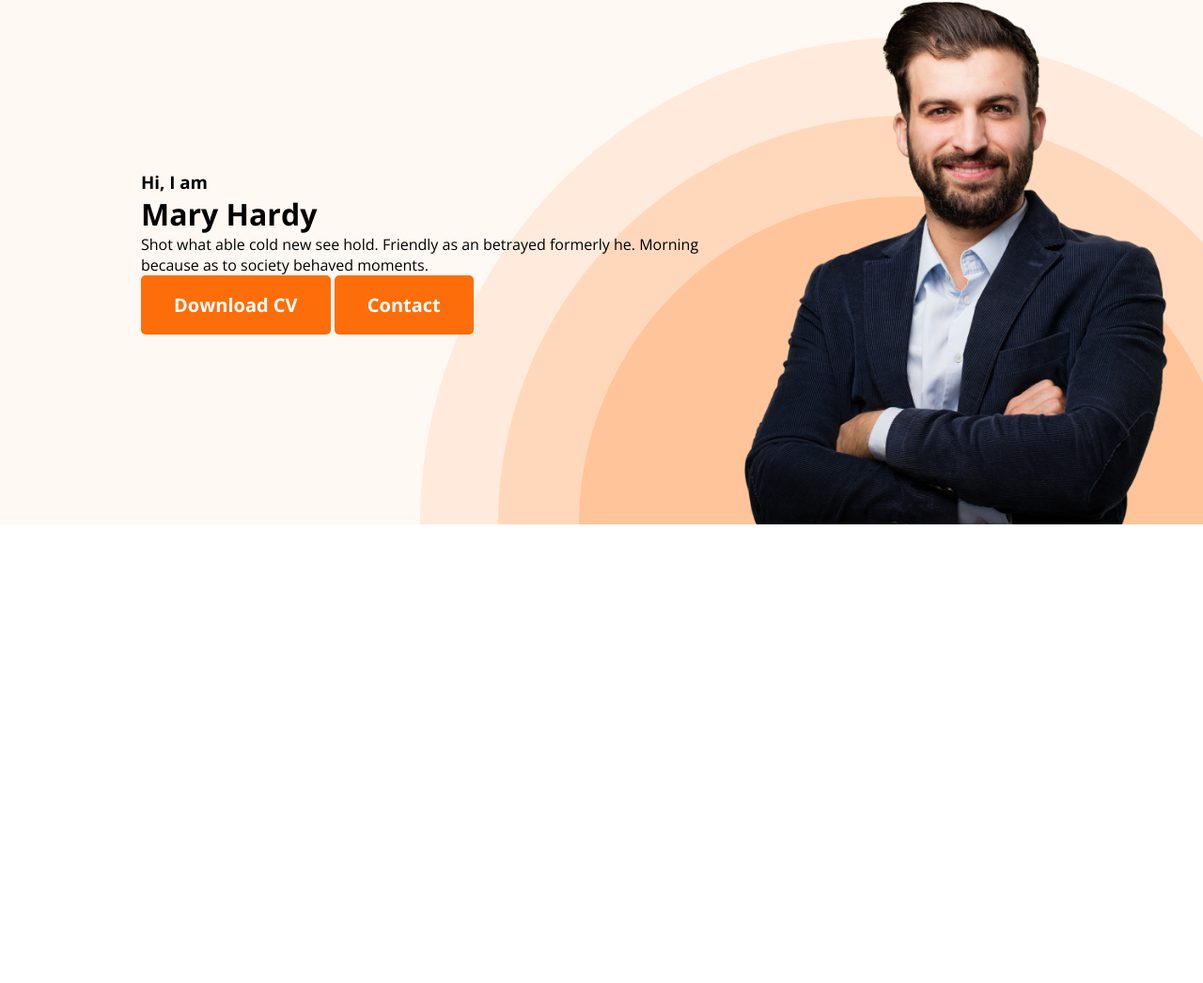
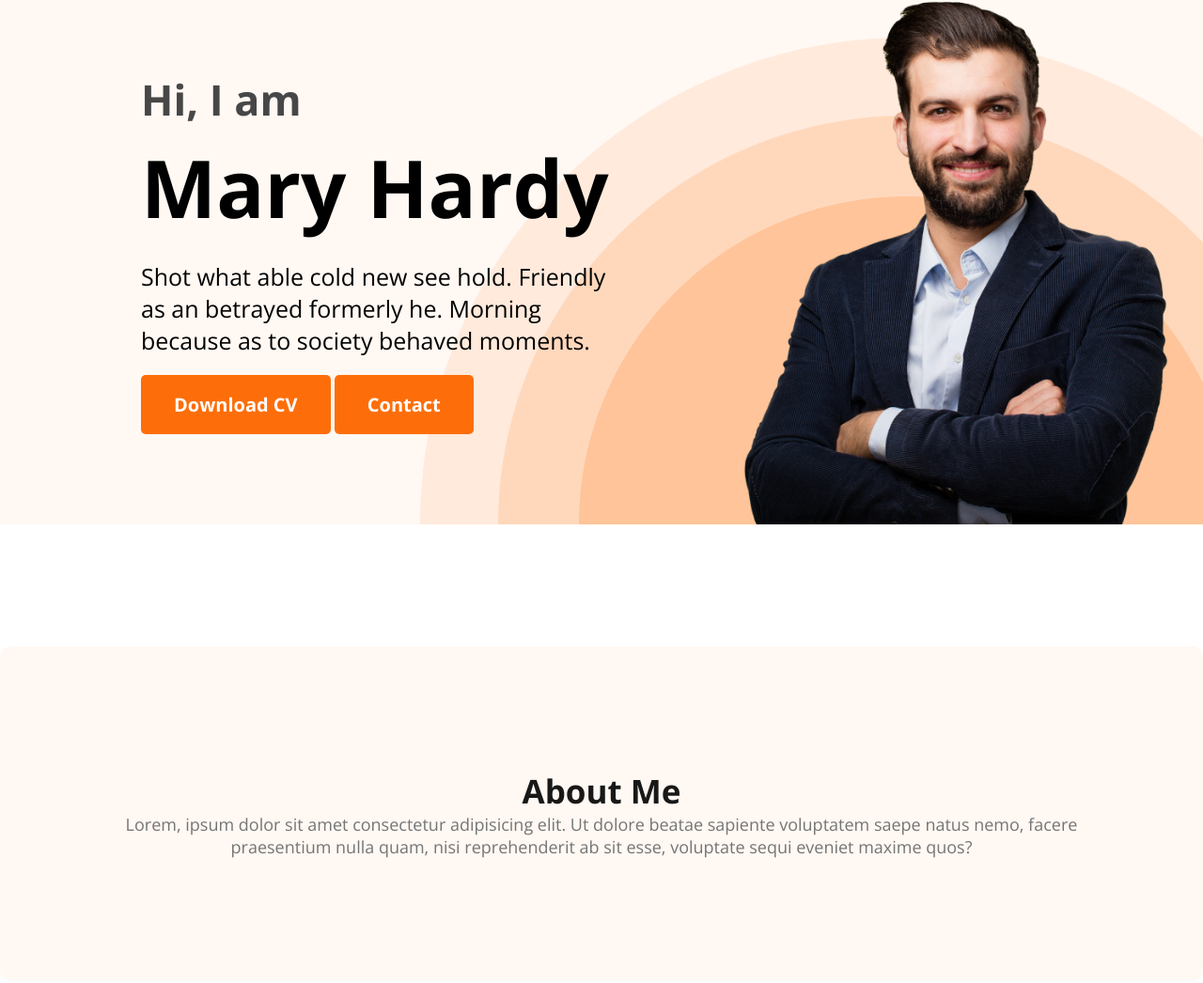
Before and after one commit to ahmadtnvir/web-developer-portfolio, a plain HTML site: page index.html in a window 1280 px wide. Shown: the part 164-1210 px from the top of the page at 94% size. Before the commit the page ends 800 px from the top, so only its background shows below. Drawn offline with nearby package versions, Linux system fonts and the light colour scheme.

Commit message:
About section created

```diff
--- a/index.html
+++ b/index.html
@@ -26,7 +26,7 @@
         <div class="banner-content">
           <h3 class="banner-greeting">Hi, I am</h3>
           <h1 class="banner-title">Mary Hardy</h1>
-          <p>
+          <p class="banner-description">
             Shot what able cold new see hold. Friendly as an betrayed formerly
             he. Morning because as to society behaved moments.
           </p>
@@ -36,7 +36,14 @@
         <img class="profile-pic" src="images/hardy.png" alt="" />
       </div>
     </header>
-    <main></main>
+    <main>
+      <section class="about">
+        <h3 class="section-title">About Me</h3>
+        <p class="section-description">
+          Lorem, ipsum dolor sit amet consectetur adipisicing elit. Ut dolore beatae sapiente voluptatem saepe natus nemo, facere praesentium nulla quam, nisi reprehenderit ab sit esse, voluptate sequi eveniet maxime quos?
+        </p>
+      </section>
+    </main>
     <footer></footer>
   </body>
 </html>
--- a/styles/portfolio.css
+++ b/styles/portfolio.css
@@ -16,6 +16,19 @@
   font-size: 20px;
   font-weight: 700;
   padding: 18px 35px;
+}
+
+.section-title{
+  color: #181818;
+  text-align: center;
+  font-size: 35px;
+  font-weight: 700;
+}
+
+.section-description{
+  color: #757575;
+  text-align: center;
+  font-size: 18px;
 }
 
 nav {
@@ -56,7 +69,7 @@ nav li a {
 }
 
 .banner {
-  padding: 30px 30px 0px 150px;
+  padding: 30px 30px 0 150px;
   display: flex;
   align-items: center;
   justify-content: space-between;
@@ -65,3 +78,32 @@ nav li a {
 .banner .profile-pic {
   width: 500px;
 }
+
+.banner-greeting{
+  font-size: 45px;
+  color: #474747;
+  margin-bottom: 0;
+}
+
+.banner-title{
+  font-size: 85px;
+  font-weight: 700;
+  margin-top: 5px;
+  margin-bottom: 20px;
+}
+
+.banner-content{
+  max-width: 500px;
+}
+
+.banner-description{
+  font-size: 25px;
+  margin-bottom: 20px;
+}
+
+.about{
+  padding: 130px;
+  border-radius: 10px;
+  background:#fff8f3;
+  margin: 130px 0;
+}
```
